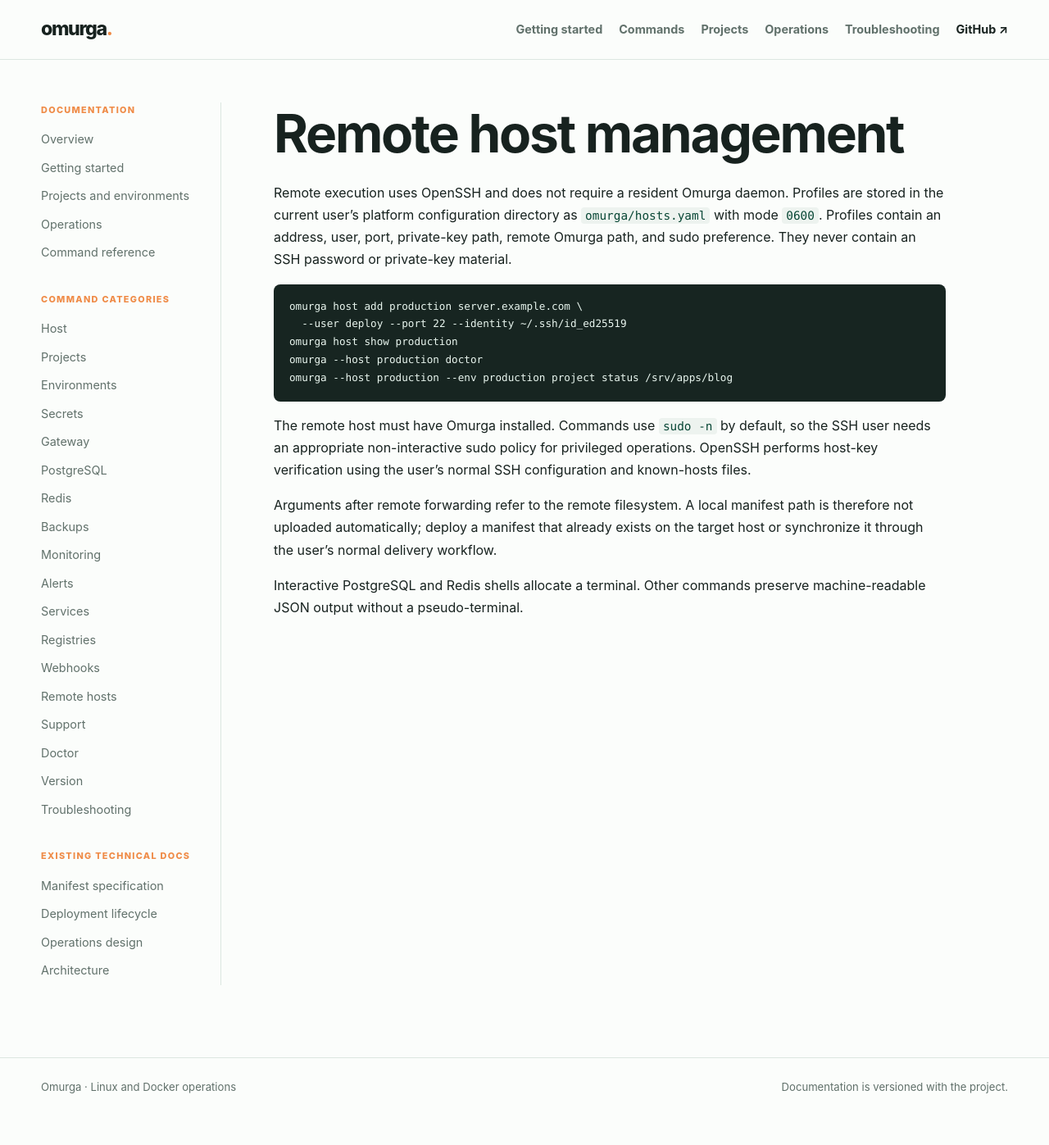
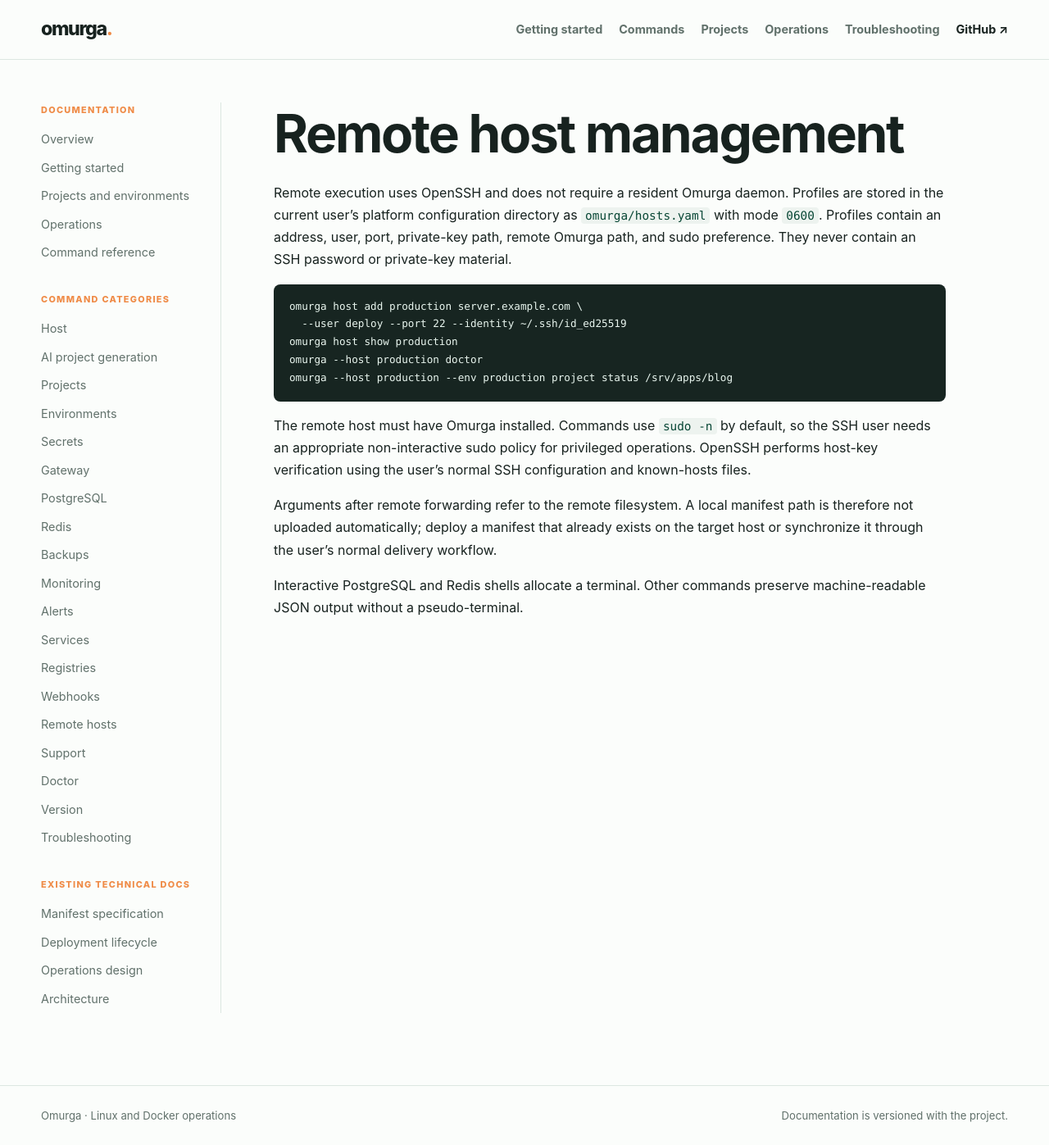
Before and after one commit to mehmetemineker/omurga, a Jekyll site: the page built from docs/remote-hosts-v1.md, in a window 1280 px wide and 1397 px high. Shown: the whole window at 82% size. Built offline with Jekyll 4.4.1, drawn with Linux system fonts in a browser that asks for light colours.

Commit message:
feat: add link to AI project generation in documentation sidebar

```diff
--- a/docs/_layouts/default.html
+++ b/docs/_layouts/default.html
@@ -32,6 +32,7 @@
         <a href="{{ '/commands/' | relative_url }}">Command reference</a>
         <p class="eyebrow sidebar-gap">Command categories</p>
         <a href="{{ '/commands/host/' | relative_url }}">Host</a>
+        <a href="{{ '/commands/ai/' | relative_url }}">AI project generation</a>
         <a href="{{ '/commands/project/' | relative_url }}">Projects</a>
         <a href="{{ '/commands/environment/' | relative_url }}">Environments</a>
         <a href="{{ '/commands/secret/' | relative_url }}">Secrets</a>
```
